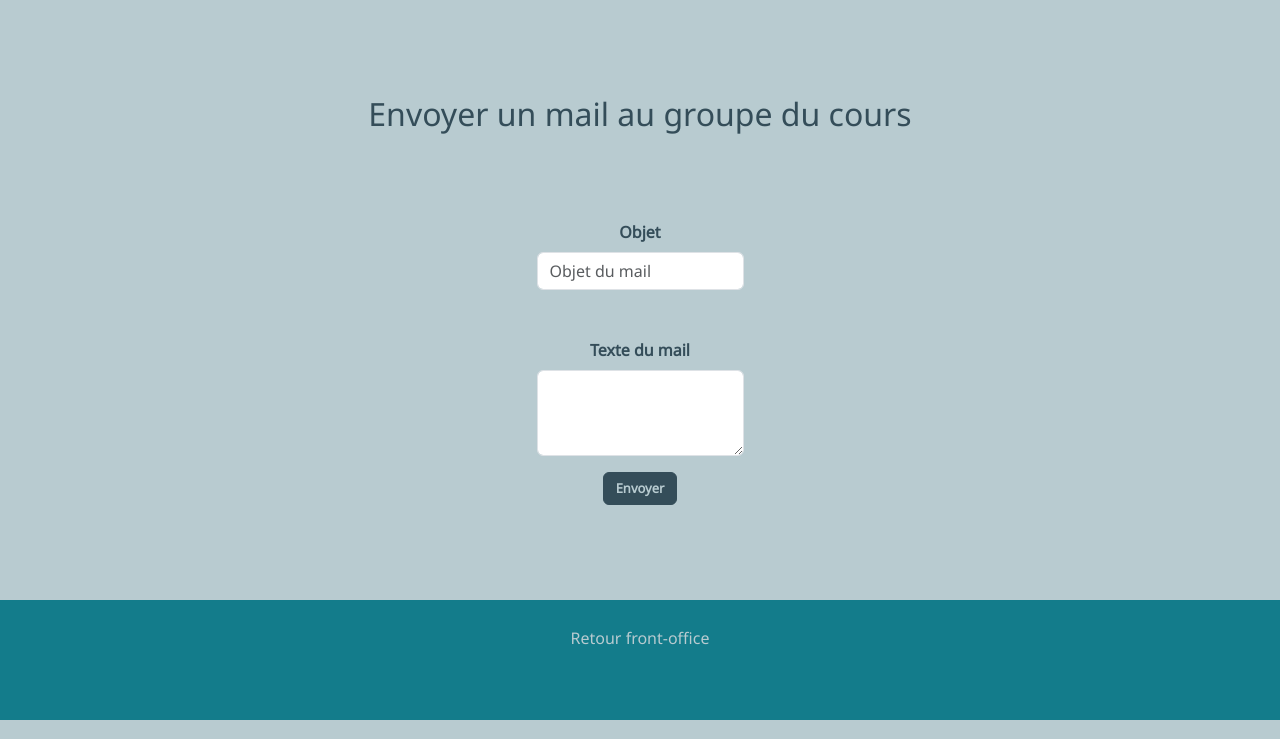
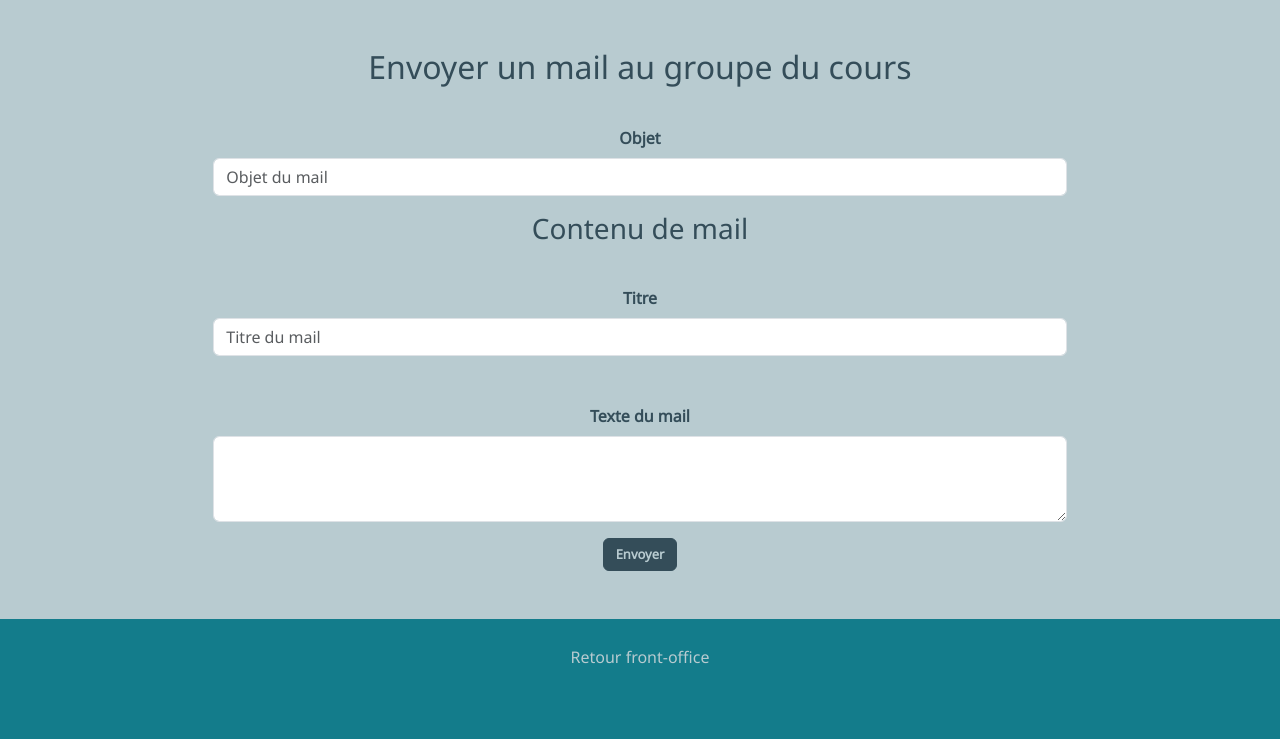
Before and after one commit to ValM-B/USBTir-a-l-arc, a Symfony app: template templates/back/course/mail_form.html.twig in a window 1280 px wide. Shown: the part 80-819 px from the top of the page. Run offline with Twig, Linux system fonts and the light colour scheme; the template is opened without the code that fills it, so the values that code supplies are empty; some libraries are stand-ins or nearby versions.

Commit message:
add mail and css for mail user

```diff
--- a/templates/back/course/mail_form.html.twig
+++ b/templates/back/course/mail_form.html.twig
@@ -2,15 +2,21 @@
 
 {% block body %}
     <h2>Envoyer un mail au groupe du cours {{ course.name }}</h2>
-	<form action="" method="post">
+	<form action="{{ path('app_back_course_email_send', {id: course.id}) }}" method="post" class="w-100">
 		<div class="mb-3">
 			<label for="object" class="form-label">Objet</label>
-			<input type="text" class="form-control" id="object" placeholder="Objet du mail">
+			<input type="text" class="form-control" id="object" placeholder="Objet du mail" name="object">
+		</div>
+
+		<h3>Contenu de mail</h3>
+		<div class="mb-3">
+			<label for="title" class="form-label">Titre</label>
+			<input type="text" class="form-control" id="title" placeholder="Titre du mail" name="title">
 		</div>
 
 		<div class="mb-3">
 			<label for="content" class="form-label">Texte du mail</label>
-			<textarea class="form-control" id="content" rows="3"></textarea>
+			<textarea class="form-control" id="content" rows="3" name="content"></textarea>
 		</div>
 
 		 <div class="col-12">
--- a/templates/back/course/show.html.twig
+++ b/templates/back/course/show.html.twig
@@ -2,7 +2,7 @@
 
 {% block body %}
     <h2>Cours {{ course.name }}</h2>
-
+    {% include "fragments/_flash_message.html.twig" %}
     <table class="table">
         <tbody>
             <tr>
```
Also changed, not shown: src/Controller/Back/CourseController.php (+28 -0 lines), templates/email/user_mail.html.twig (+26 -7 lines).
